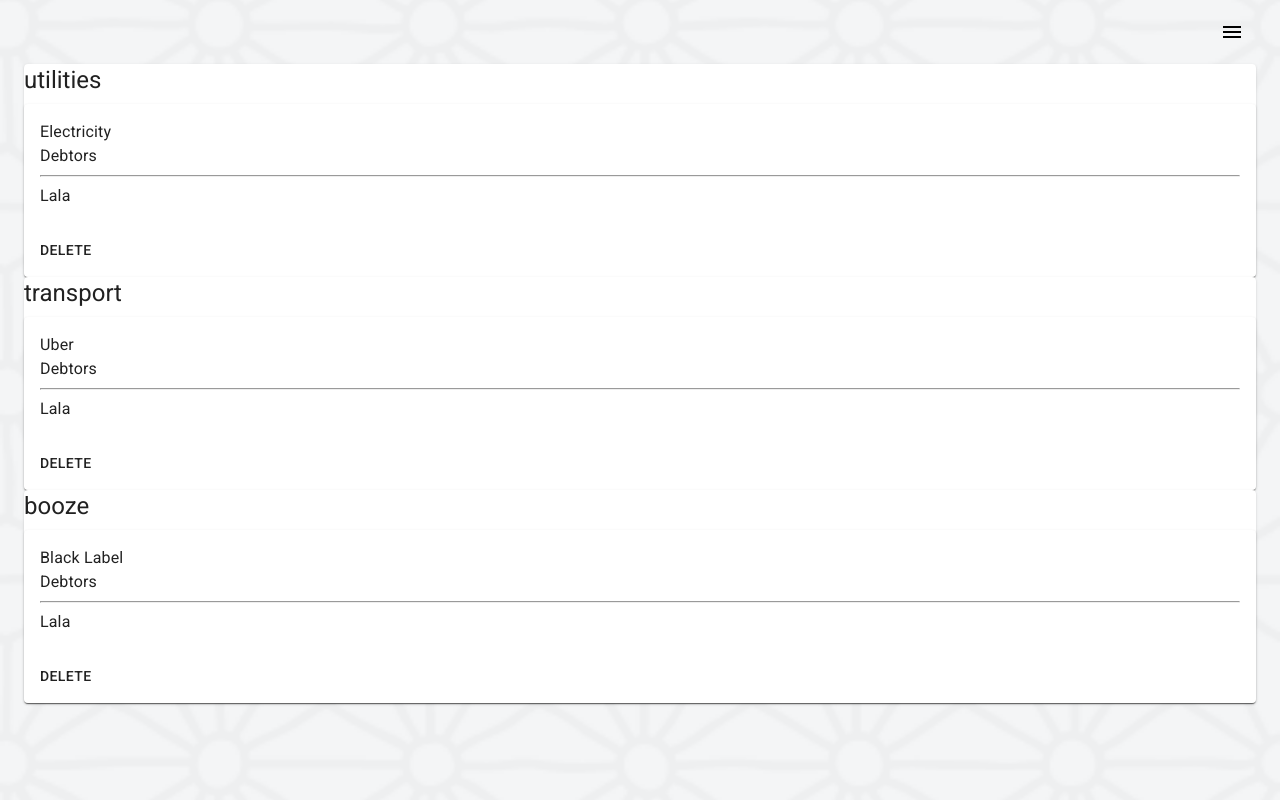
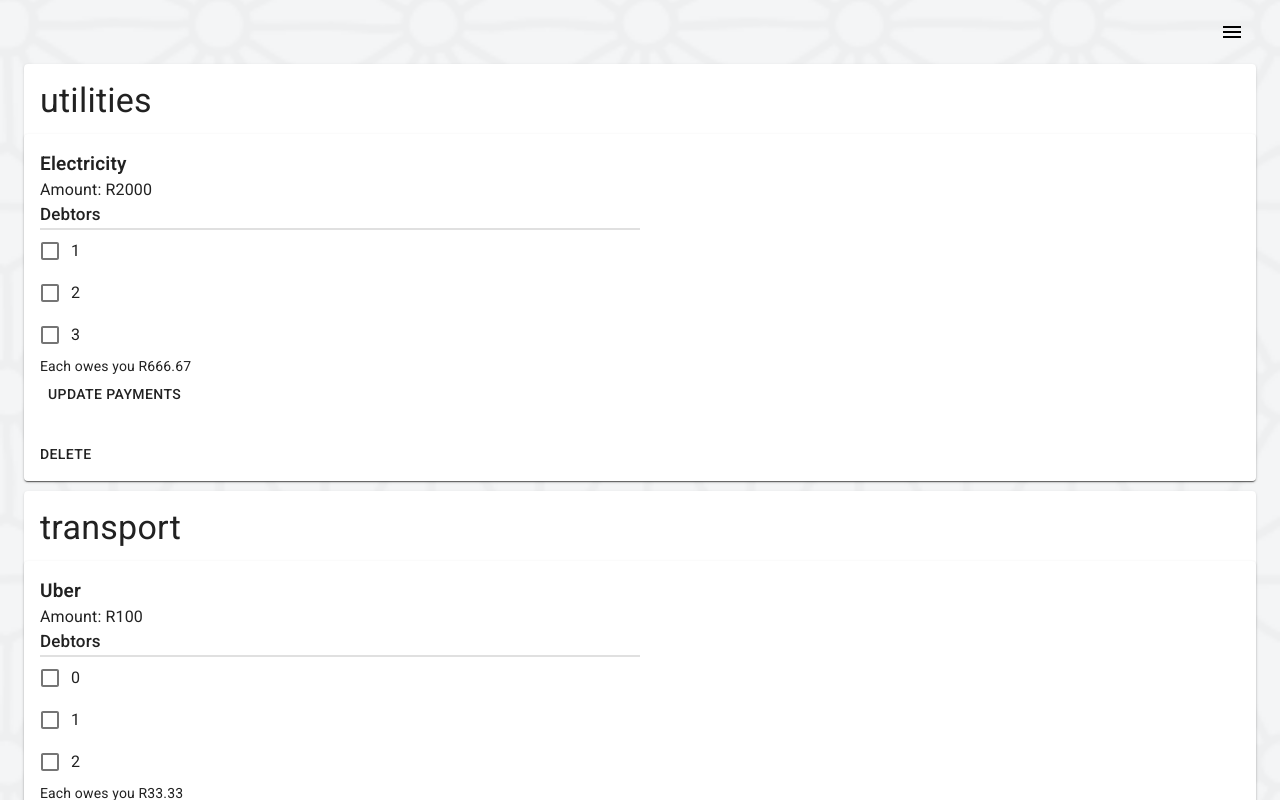
Before and after one commit to lala-shiburi/digssplit, a React (Create React App) app in the folder frontend/digssplit/: page /expenses in a window 1280 px wide. Shown: the top 800 px of the page. Built offline with nearby package versions, Linux system fonts and the light colour scheme.

Commit message:
Adds expense page -adds uncontrolled checkbox

```diff
--- a/frontend/digssplit/src/Digssplit.jsx
+++ b/frontend/digssplit/src/Digssplit.jsx
@@ -23,22 +23,27 @@ class App extends Component {
 			{
 				name: 'Electricity',
 				category: 'utilities',
-				membersOwing: 'Lala',
+				amount: 2000,
+				membersOwing: [1,2,3],
 				ownerId: '12'
 			},
 			{
 				name: 'Uber',
 				category: 'transport',
-				membersOwing: 'Lala',
+				amount: 100,
+				membersOwing: [0,1,2],
 				ownerId: '12'
 			},
 			{
 				name: 'Black Label',
 				category: 'booze',
-				membersOwing: 'Lala',
+				amount: 1000,
+				membersOwing: [1,2,3],
 				ownerId: '12'
 			}
-		]
+		],
+		payed:[]
+
 	};
 
 	toggleDrawer = open => event => {
@@ -61,6 +66,44 @@ class App extends Component {
 
 	handleAutoComplete = input => {
 		this.setState({ joiningDigs: input });
+	};
+
+	handleCheckBox= e => {
+		// const { checkboxes, checkbox } = this.state;
+		// // checkboxes[index] = !checkboxes[index];
+		// function isUserId(element) {
+		// 	return Object.keys(element) == 1;
+		// }
+		// let index = checkbox.findIndex(isUserId);
+		// checkbox[index][userId] = !checkbox[index][userId];
+		// console.log(index,checkbox);
+		//  this.setState({
+		// 	checkbox
+		// 	});
+		console.log('you clicked something there chief',e.target.value)
+		const{payed}=this.state;
+		let userId= e.target.value;
+		// var array1 = [1,2,3,4,5,6,7,8,9],
+    	// array2 = [1,2,3,4,5,6,7,8,9,10],
+    	// result = [];
+
+		// result = array2.filter(function(item){
+  		// 	if ( array1.indexOf(item) !== -1 ) return item;
+		// });
+		let index=payed.indexOf(userId);
+		if( index !== -1){
+			payed.splice(index,1)
+		}else{
+			payed.push(userId)
+		}
+
+		this.setState({payed})
+
+		console.log(payed);
+		// console.log(index);
+		// this.setState({
+		// 	checkboxes
+		// });
 	};
 
 	render() {
@@ -115,15 +158,15 @@ class App extends Component {
 							<Route
 								exact
 								path="/expenses"
-								render={props =>
-								<Expenses
-								{...props}
-								categories={this.state.categories}
-								expenses={this.state.expenses}
-
-								/>
-
-								}
+								render={props => (
+									<Expenses
+										{...props}
+										categories={this.state.categories}
+										expenses={this.state.expenses}
+										checkbox={this.state.checkbox}
+										handleCheckBox={this.handleCheckBox}
+									/>
+								)}
 							/>
 						</Switch>
 					</BrowserRouter>
--- /dev/null
+++ b/frontend/digssplit/src/components/CheckBox.jsx
@@ -0,0 +1,28 @@
+import React from 'react';
+import FormGroup from '@material-ui/core/FormGroup';
+import FormControlLabel from '@material-ui/core/FormControlLabel';
+import Checkbox from '@material-ui/core/Checkbox';
+
+export default function CheckBox(props) {
+	const { member, handleCheckBox,index,item} = props;
+	return (
+		<React.Fragment>
+			<FormGroup row>
+				<FormControlLabel
+					control={
+						<Checkbox
+							// checked={checked}
+							onChange={(e)=>handleCheckBox(e,index)}
+							value={member+','+item}
+						/>
+					}
+					label={member}
+
+				/>
+			</FormGroup>
+
+		</React.Fragment>
+
+
+	);
+}
--- a/frontend/digssplit/src/components/ExpenseCategory.jsx
+++ b/frontend/digssplit/src/components/ExpenseCategory.jsx
@@ -1,32 +1,35 @@
 import React from 'react';
-import {Paper,Grid,Typography} from '@material-ui/core';
-import ExpenseItem from './../components/ExpenseItem'
+import { Paper, Grid, Typography } from '@material-ui/core';
+import ExpenseItem from './../components/ExpenseItem';
+
+const styles = {
+	category: {
+		marginBottom: '10px'
+	},
+	heading: {
+		padding: '16px 0 0 16px'
+	}
+};
 
 export default function ExpenseCategory(props) {
-    const{categories,expenses}=props;
-    return (
-        <React.Fragment>
+
+	const { categories, expenses, checkbox, handleCheckBox } = props;
+	return (
+		<React.Fragment>
+			{categories.map(category => (
+				<Grid container style={styles.category}>
+					<Grid item xs={12}>
+						<Paper>
+							<Typography style={styles.heading} variant="h4" gutterBottom>
+								{category}
+							</Typography>
+							<ExpenseItem checkbox={checkbox}  handleCheckBox={handleCheckBox} category={category} expenses={expenses} />
 
 
-			<Grid container>
-
-                {categories.map(category=>(
-
-
-					<Grid item xs={12}>
-                        <Paper>
-                            <Typography variant="h5" gutterBottom>
-                                {category}
-                            </Typography>
-                            <ExpenseItem category={category} expenses={expenses} />
                         </Paper>
 					</Grid>
-                     ))}
-
-			</Grid>
-
-
-
-        </React.Fragment>
-    )
+				</Grid>
+			))}
+		</React.Fragment>
+	);
 }
--- a/frontend/digssplit/src/components/ExpenseItem.jsx
+++ b/frontend/digssplit/src/components/ExpenseItem.jsx
@@ -4,33 +4,64 @@ import {
 	CardContent,
 	CardActions,
 	Typography,
-	Button
+	Button,
+	Divider,
+	Grid
 } from '@material-ui/core';
 
+import CheckBox from './../components/CheckBox';
+
+const styles = {
+	expenseName: {
+		fontWeight: '600',
+		fontSize: '19px'
+	},
+	debtors: {
+		fontWeight: '500',
+		fontSize: '17px'
+	},
+	divider: {
+		height: '2px',
+		width: '50%'
+	}
+};
+
 export default function ExpenseItem(props) {
-	const { category, expenses } = props;
+	const { category, expenses,handleCheckBox } = props;
 	const filtered = (category, expenses) => {
-		let filtered = expenses.filter(expense =>
-										expense.category === category
-
-										);
-		// console.log(category, expenses,filtered);
+		let filtered = expenses.filter(expense => expense.category === category);
 		return filtered;
 	};
 
 	return (
 		<React.Fragment>
-			{/* {console.log(category)}
-			{console.log(expenses)}
-			{console.log(filtered(category,expenses))} */}
 			{filtered(category, expenses).map(items => (
 				<Card>
 					<CardContent>
-						<Typography varient="h6">{items.name}</Typography>
-						<Typography varient="h6">{items.amount}</Typography>
-						<Typography varient="h6">Debtors</Typography>
-						<hr />
-						<Typography varient="h6">{items.membersOwing}</Typography>
+						<Typography varient="h5" style={styles.expenseName}>
+							{items.name}
+						</Typography>
+						<Typography varient="h6">Amount: R{items.amount}</Typography>
+						<Typography varient="h6" style={styles.debtors}>
+							Debtors
+						</Typography>
+						<Divider style={styles.divider} varient="middle" />
+						{items.membersOwing.map((member, index) => (
+							<React.Fragment>
+								<CheckBox
+									member={member}
+									item={items.name}
+									handleCheckBox={handleCheckBox}
+									index={index}
+								/>
+							</React.Fragment>
+						))}
+						<Grid item>
+							Each owes you R
+							{Math.round((items.amount / items.membersOwing.length) * 100) /
+								100}
+						</Grid>
+						<Grid item><Button>Update payments</Button></Grid>
 					</CardContent>
 					<CardActions>
 						<Button>Delete</Button>
--- a/frontend/digssplit/src/pages/Expenses.jsx
+++ b/frontend/digssplit/src/pages/Expenses.jsx
@@ -1,30 +1,15 @@
-import React, { Component } from 'react';
-import {
-	Paper,
-	Grid,
-	Button,
-	Divider,
-	Typography,
-	RadioGroup,
-	FormControlLabel,
-	Radio
-} from '@material-ui/core';
-import {
-	KeyboardArrowLeft,
-	Email,
-	LockOutlined,
-	Home
-} from '@material-ui/icons';
+import React from 'react';
+import {Grid} from '@material-ui/core';
 import 'typeface-roboto';
 
 import ExpenseCategory from './../components/ExpenseCategory'
 
 export default function Expenses(props) {
-	const { categories, expenses } = props;
+	const { categories, expenses,checkbox,handleCheckBox } = props;
 	return (
 		<React.Fragment>
 			<Grid container>
-                <ExpenseCategory categories={categories} expenses={expenses} />
+                <ExpenseCategory checkbox={checkbox}  handleCheckBox={handleCheckBox}  categories={categories} expenses={expenses} />
             </Grid>
 		</React.Fragment>
 	);
--- a/frontend/digssplit/src/pages/TemplatePage.jsx
+++ b/frontend/digssplit/src/pages/TemplatePage.jsx
@@ -11,6 +11,7 @@ import MenuIcon from '@material-ui/icons/Menu';
 
 import TemporaryDrawer from '../components/Drawer';
 import logo from './../img/digssplit_logo.png';
+import logoBlack from './../img/digssplit_logo_black.png';
 import backgroundImgHome from './../img/background.jpg';
 import backgroundImg from './../img/tile_subtlebg.png';
 
@@ -63,7 +64,15 @@ export default function TemplatePage(props) {
 									width="75"
 								/>
 							) : (
-								''
+								window.location.href === 'http://localhost:3000/expenses'? (
+									<img
+									src={logoBlack}
+									className={classes.img}
+									alt="logo"
+									height="75"
+									width="75"
+								/>
+								):''
 							)}
 							<IconButton
 								edge="start"
```
